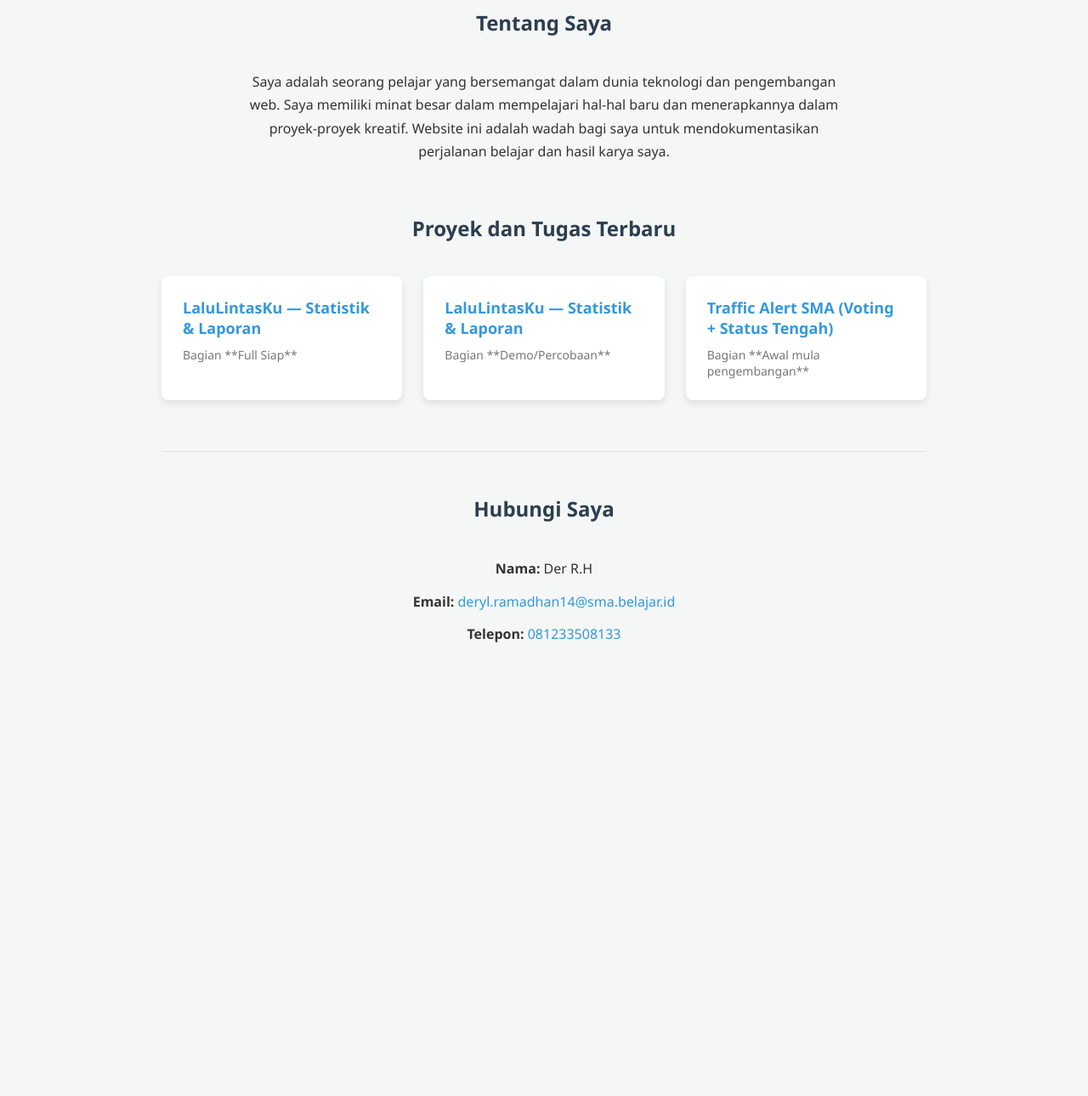
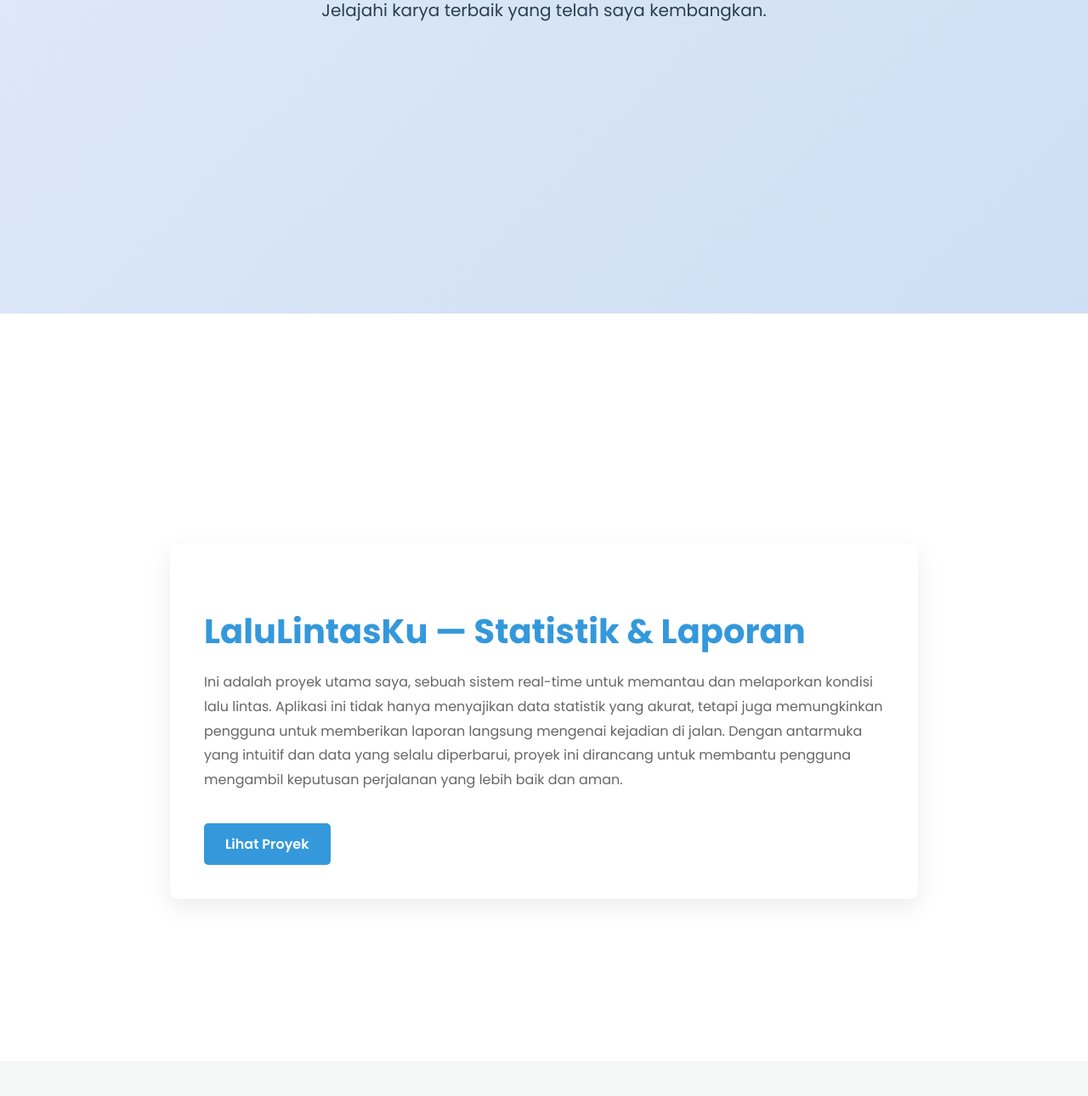
Before and after one commit to Itsderr/Semua-list-karyaku, a plain HTML site: page index.html in a window 1280 px wide. Shown: the part 431-1721 px from the top of the page at 85% size. Before the commit the page ends 1252 px from the top, so only its background shows below. Drawn offline with Linux system fonts and the light colour scheme.

Commit message:
Update index.html

```diff
--- a/index.html
+++ b/index.html
@@ -3,226 +3,279 @@
 <head>
     <meta charset="UTF-8">
     <meta name="viewport" content="width=device-width, initial-scale=1.0">
-    <title>Portofolio Tugas Saya</title>
+    <title>Portofolio Der R.H</title>
+    <link rel="preconnect" href="https://fonts.googleapis.com">
+    <link rel="preconnect" href="https://fonts.gstatic.com" crossorigin>
+    <link href="https://fonts.googleapis.com/css2?family=Poppins:wght@300;400;500;600;700&display=swap" rel="stylesheet">
     <style>
-        /* Gaya dasar untuk seluruh halaman */
+        /* Gaya Dasar */
+        :root {
+            --bg-color-1: #f4f7f6;
+            --bg-color-2: #e0eafc;
+            --bg-color-3: #fff;
+            --text-color-dark: #2c3e50;
+            --text-color-light: #555;
+            --accent-color: #3498db;
+        }
+
         body {
-            font-family: 'Segoe UI', Tahoma, Geneva, Verdana, sans-serif;
+            font-family: 'Poppins', sans-serif;
             margin: 0;
             padding: 0;
-            background-color: #f4f7f6;
-            color: #333;
-            scroll-behavior: smooth; /* Membuat scroll lebih halus saat klik navigasi */
+            background-color: var(--bg-color-1);
+            color: var(--text-color-light);
+            transition: background-color 0.8s ease-in-out;
+            scroll-behavior: smooth;
         }
 
-        /* Header dan navigasi */
+        /* Header */
         header {
-            background-color: #fff;
+            background-color: transparent;
             padding: 20px 50px;
-            box-shadow: 0 2px 5px rgba(0,0,0,0.1);
             display: flex;
             justify-content: space-between;
             align-items: center;
-            position: sticky; /* Membuat header tetap di atas saat scroll */
+            position: fixed;
+            width: 100%;
             top: 0;
             z-index: 1000;
+            transition: background-color 0.3s ease;
         }
 
-        header .logo {
+        header.scrolled {
+            background-color: rgba(255, 255, 255, 0.9);
+            box-shadow: 0 2px 5px rgba(0,0,0,0.1);
+        }
+
+        .logo {
             font-size: 24px;
-            font-weight: bold;
-            color: #2c3e50;
+            font-weight: 600;
+            color: var(--text-color-dark);
+            transition: color 0.3s ease;
         }
 
         nav a {
             text-decoration: none;
-            color: #555;
+            color: var(--text-color-light);
             margin-left: 25px;
             font-weight: 500;
             transition: color 0.3s ease;
         }
 
         nav a:hover {
-            color: #3498db;
+            color: var(--accent-color);
         }
 
-        /* Bagian utama (main content) */
-        .container {
-            max-width: 900px;
-            margin: 40px auto;
+        /* Bagian Utama */
+        .section {
+            min-height: 100vh;
+            display: flex;
+            justify-content: center;
+            align-items: center;
             padding: 0 20px;
+            transition: background-color 0.8s ease-in-out;
+            position: relative;
         }
 
-        /* Gaya umum untuk setiap section */
-        section {
-            margin-bottom: 60px;
+        .section-1 {
+            background: linear-gradient(135deg, var(--bg-color-2), #cfdef3);
+            text-align: center;
+            color: var(--text-color-dark);
         }
 
-        h2 {
-            text-align: center;
-            margin-bottom: 40px;
-            color: #2c3e50;
+        .section-1 h1 {
+            font-size: 4rem;
+            margin: 0;
+            opacity: 0;
+            transform: translateY(20px);
+            animation: fadeIn 1s forwards;
+            animation-delay: 0.5s;
         }
 
-        /* Bagian Hero (pengenalan) */
-        .hero {
-            text-align: center;
-            padding: 60px 20px;
-            background: linear-gradient(135deg, #e0eafc, #cfdef3);
-            border-radius: 10px;
+        .section-1 p {
+            font-size: 1.25rem;
+            margin-top: 10px;
+            opacity: 0;
+            transform: translateY(20px);
+            animation: fadeIn 1s forwards;
+            animation-delay: 1s;
         }
 
-        .hero h1 {
-            font-size: 40px;
-            color: #2c3e50;
+        .section-2 {
+            background-color: var(--bg-color-3);
+            text-align: center;
+            flex-direction: column;
+            padding-top: 80px;
+        }
+
+        .project-showcase {
+            max-width: 800px;
+            width: 100%;
+            background: #fff;
+            padding: 40px;
+            border-radius: 10px;
+            box-shadow: 0 10px 30px rgba(0,0,0,0.08);
+            text-align: left;
+            opacity: 0;
+            transform: translateY(50px);
+            transition: opacity 0.8s ease, transform 0.8s ease;
+        }
+
+        .project-showcase.visible {
+            opacity: 1;
+            transform: translateY(0);
+        }
+
+        .project-showcase h2 {
+            font-size: 2.5rem;
+            color: var(--accent-color);
             margin-bottom: 10px;
         }
 
-        .hero p {
-            font-size: 18px;
-            color: #555;
+        .project-showcase p {
+            font-size: 1rem;
+            line-height: 1.8;
+            color: #666;
         }
 
-        /* Bagian Tentang Saya */
-        #tentang p {
-            text-align: center;
-            font-size: 16px;
-            line-height: 1.7;
-            max-width: 700px;
-            margin: 0 auto;
+        .project-showcase .link-button {
+            display: inline-block;
+            margin-top: 20px;
+            padding: 12px 25px;
+            background-color: var(--accent-color);
+            color: #fff;
+            text-decoration: none;
+            border-radius: 5px;
+            font-weight: 600;
+            transition: background-color 0.3s ease;
         }
 
-        /* Bagian Portofolio */
-        .portfolio-grid {
-            display: grid;
-            grid-template-columns: repeat(auto-fit, minmax(280px, 1fr));
-            gap: 25px;
+        .project-showcase .link-button:hover {
+            background-color: #2980b9;
         }
 
-        .portfolio-item {
-            background-color: #fff;
-            border-radius: 8px;
-            box-shadow: 0 4px 8px rgba(0,0,0,0.1);
-            overflow: hidden;
-            transition: transform 0.3s ease, box-shadow 0.3s ease;
+        .section-3 {
+            background-color: var(--bg-color-1);
+            flex-direction: column;
+            color: var(--text-color-dark);
+            text-align: center;
         }
 
-        .portfolio-item:hover {
-            transform: translateY(-5px);
-            box-shadow: 0 6px 12px rgba(0,0,0,0.15);
+        .section-3 .contact-content {
+            opacity: 0;
+            transform: translateY(50px);
+            transition: opacity 0.8s ease, transform 0.8s ease;
         }
 
-        .portfolio-item-content {
-            padding: 25px;
+        .section-3 .contact-content.visible {
+            opacity: 1;
+            transform: translateY(0);
         }
 
-        .portfolio-item-content h3 {
-            margin-top: 0;
-            margin-bottom: 10px;
-            font-size: 18px;
+        .contact-content h2 {
+            font-size: 2.5rem;
+            margin-bottom: 20px;
         }
 
-        .portfolio-item-content h3 a {
-            text-decoration: none;
-            color: #3498db;
+        .contact-content p {
+            font-size: 1.1rem;
+            line-height: 1.8;
         }
 
-        .portfolio-item-content h3 a:hover {
+        .contact-content a {
+            color: var(--accent-color);
+            text-decoration: none;
+            font-weight: 600;
+            transition: color 0.3s ease;
+        }
+
+        .contact-content a:hover {
             text-decoration: underline;
         }
 
-        .portfolio-item-content p {
-            font-size: 14px;
-            color: #777;
-            margin: 0;
+        /* Animasi Kunci */
+        @keyframes fadeIn {
+            to {
+                opacity: 1;
+                transform: translateY(0);
+            }
         }
-
-        /* Bagian Kontak */
-        #kontak {
-            padding-top: 30px;
-            border-top: 1px solid #e0e0e0;
-            text-align: center;
-        }
-
-        .contact-info p {
-            font-size: 16px;
-            line-height: 1.8;
-            margin: 10px 0;
-        }
-
-        .contact-info a {
-            color: #3498db;
-            text-decoration: none;
-            font-weight: 500;
-        }
-
-        .contact-info a:hover {
-            text-decoration: underline;
-        }
-
     </style>
 </head>
 <body>
 
-    <header>
+    <header id="main-header">
         <div class="logo">Portofolio Saya</div>
         <nav>
-            <a href="#tugas">Tugas</a>
-            <a href="#tentang">Tentang</a>
+            <a href="#proyek">Proyek</a>
             <a href="#kontak">Kontak</a>
         </nav>
     </header>
 
-    <div class="container">
-
-        <section class="hero">
-            <h1>Selamat Datang di Portofolio Tugas Saya</h1>
-            <p>Di sini Anda akan menemukan koleksi tugas dan proyek yang telah saya kerjakan.</p>
-        </section>
-
-        <section id="tentang">
-            <h2>Tentang Saya</h2>
-            <p>
-                Saya adalah seorang pelajar yang bersemangat dalam dunia teknologi dan pengembangan web. Saya memiliki minat besar dalam mempelajari hal-hal baru dan menerapkannya dalam proyek-proyek kreatif. Website ini adalah wadah bagi saya untuk mendokumentasikan perjalanan belajar dan hasil karya saya.
-            </p>
-        </section>
-
-        <section id="tugas">
-            <h2>Proyek dan Tugas Terbaru</h2>
-            <div class="portfolio-grid">
-                <div class="portfolio-item">
-                    <div class="portfolio-item-content">
-                        <h3><a href="https://itsderr.github.io/LAPORAN-LALU-LINTAS-REALTIME/#" target="_blank">LaluLintasKu — Statistik & Laporan</a></h3>
-                        <p>Bagian **Full Siap**</p>
-                    </div>
-                </div>
-
-                <div class="portfolio-item">
-                    <div class="portfolio-item-content">
-                        <h3><a href="https://itsderr.github.io/MENCOBA-TEST-PERCOBAAN/" target="_blank">LaluLintasKu — Statistik & Laporan</a></h3>
-                        <p>Bagian **Demo/Percobaan**</p>
-                    </div>
-                </div>
-
-                <div class="portfolio-item">
-                    <div class="portfolio-item-content">
-                        <h3><a href="https://itsderr.github.io/Edukasi/" target="_blank">Traffic Alert SMA (Voting + Status Tengah)</a></h3>
-                        <p>Bagian **Awal mula pengembangan**</p>
-                    </div>
-                </div>
+    <div class="main-wrapper">
+        <section class="section section-1" id="beranda">
+            <div>
+                <h1>Selamat Datang di Portofolio Saya</h1>
+                <p>Jelajahi karya terbaik yang telah saya kembangkan.</p>
             </div>
         </section>
 
-        <section id="kontak">
-            <h2>Hubungi Saya</h2>
-            <div class="contact-info">
-                <p><strong>Nama:</strong> Der R.H</p>
-                <p><strong>Email:</strong> <a href="mailto:deryl.ramadhan14@sma.belajar.id">deryl.ramadhan14@sma.belajar.id</a></p>
-                <p><strong>Telepon:</strong> <a href="tel:081233508133">081233508133</a></p>
+        <section class="section section-2" id="proyek">
+            <div class="project-showcase">
+                <h2>LaluLintasKu — Statistik & Laporan</h2>
+                <p>
+                    Ini adalah proyek utama saya, sebuah sistem real-time untuk memantau dan melaporkan kondisi lalu lintas. Aplikasi ini tidak hanya menyajikan data statistik yang akurat, tetapi juga memungkinkan pengguna untuk memberikan laporan langsung mengenai kejadian di jalan.
+                    Dengan antarmuka yang intuitif dan data yang selalu diperbarui, proyek ini dirancang untuk membantu pengguna mengambil keputusan perjalanan yang lebih baik dan aman.
+                </p>
+                <a href="https://itsderr.github.io/LAPORAN-LALU-LINTAS-REALTIME/#" class="link-button" target="_blank">Lihat Proyek</a>
             </div>
         </section>
 
+        <section class="section section-3" id="kontak">
+            <div class="contact-content">
+                <h2>Hubungi Saya</h2>
+                <p>
+                    Tertarik untuk berdiskusi lebih lanjut atau memiliki proyek yang ingin dikerjakan bersama? Jangan ragu untuk menghubungi saya melalui informasi di bawah ini.
+                </p>
+                <p>
+                    <strong>Nama:</strong> Der R.H<br>
+                    <strong>Email:</strong> <a href="mailto:deryl.ramadhan14@sma.belajar.id">deryl.ramadhan14@sma.belajar.id</a><br>
+                    <strong>Telepon:</strong> <a href="tel:081233508133">081233508133</a>
+                </p>
+            </div>
+        </section>
     </div>
 
+    <script>
+        const sections = document.querySelectorAll('.section');
+        const header = document.getElementById('main-header');
+
+        function checkVisibility() {
+            sections.forEach(section => {
+                const sectionTop = section.getBoundingClientRect().top;
+                const windowHeight = window.innerHeight;
+
+                if (sectionTop < windowHeight * 0.75) {
+                    const showcase = section.querySelector('.project-showcase');
+                    const contactContent = section.querySelector('.contact-content');
+                    if (showcase) {
+                        showcase.classList.add('visible');
+                    }
+                    if (contactContent) {
+                        contactContent.classList.add('visible');
+                    }
+                }
+            });
+
+            if (window.scrollY > 50) {
+                header.classList.add('scrolled');
+            } else {
+                header.classList.remove('scrolled');
+            }
+        }
+
+        window.addEventListener('scroll', checkVisibility);
+        window.addEventListener('load', checkVisibility);
+    </script>
 </body>
 </html>
```
